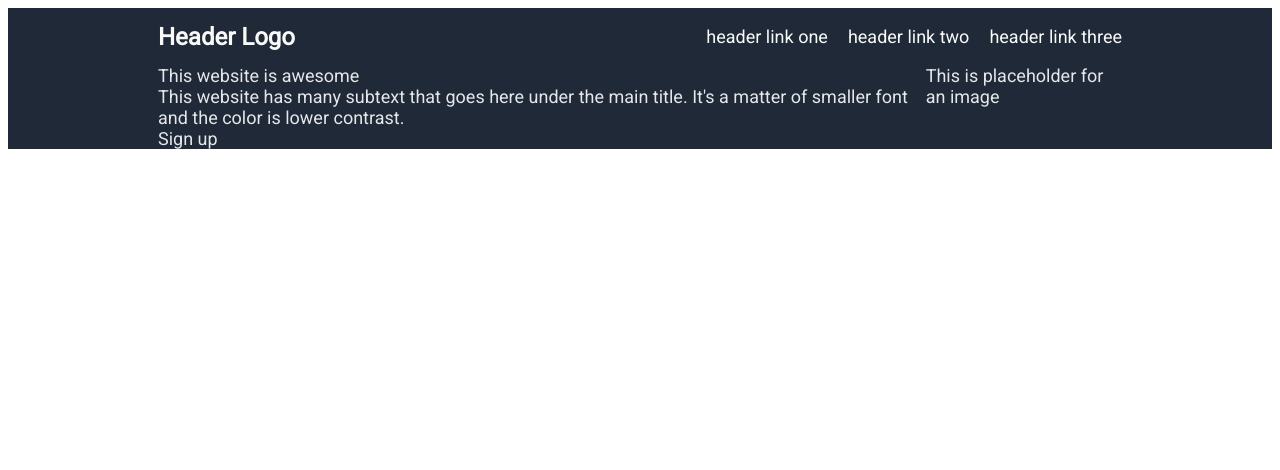
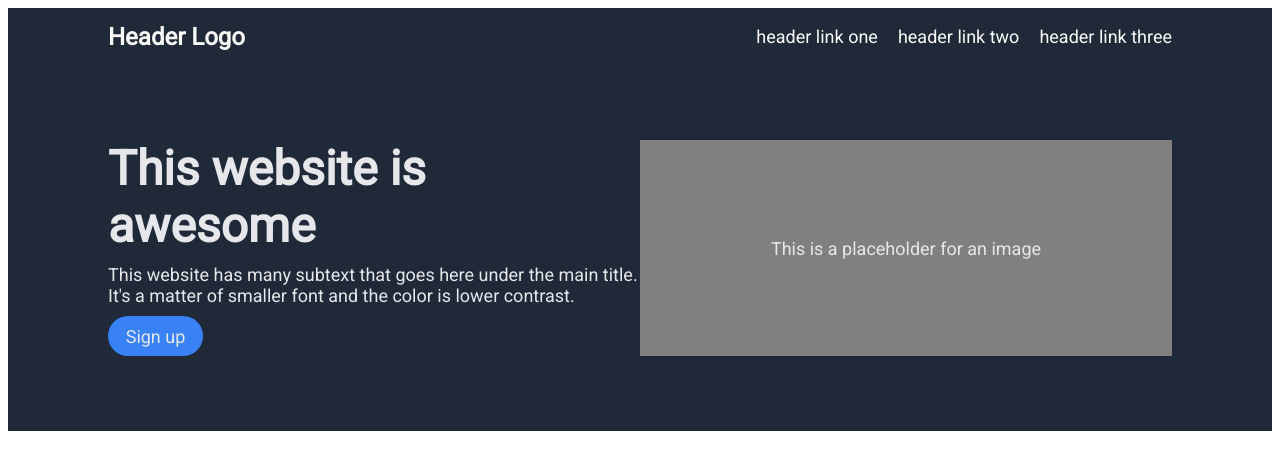
Before and after one commit to migzgb/odin-landing-page, a plain HTML site: page index.html in a window 1280 px wide. Drawn offline with Linux system fonts and the light colour scheme.

Commit message:
finished first section

```diff
--- a/index.html
+++ b/index.html
@@ -30,7 +30,7 @@
             <div class = "ctabutton">Sign up</div>
         </div>
         <div class = "hcontentright">
-            <div class ="img">This is placeholder for an image</div>
+            <div class ="img">This is a placeholder for an image</div>
         </div>
     </div>
 
--- a/styles.css
+++ b/styles.css
@@ -7,8 +7,8 @@ body {
 .header {
     background-color: #1f2937;
     display: flex;
-    padding-left: 150px;
-    padding-right: 150px;
+    padding-left: 100px;
+    padding-right: 100px;
     justify-content: space-between;
     align-items: center;
 }
@@ -31,7 +31,7 @@ a {
     font-weight : 800;
 }
 
-.right-links {
+.right-links, .hero-secondary {
     color: #e5e7eb;
     font-size: 18px;
 }
@@ -39,8 +39,11 @@ a {
 .hero-section {
     background-color: #1f2937;
     display: flex;
-    padding-left: 150px;
-    padding-right: 150px;
+    padding-left: 100px;
+    padding-right: 100px;
+    padding-top: 75px;
+    padding-bottom: 75px;
+    justify-content: center;
 }
 
 .hcontentleft, .hcontentright {
@@ -48,4 +51,33 @@ a {
     font-size: 18px;
     display: flex;
     flex-direction: column;
+    flex-grow: 1;
+    flex-basis:0;
+    gap: 10px;
 }
+
+.hero-main {
+    font-size: 48px;
+    font-weight: 800;
+}
+
+.hcontentright {
+    background-color: gray;
+    display: flex;
+    align-items: center;
+    justify-content: center;
+}
+
+.hcontentleft {
+    flex-wrap: wrap;
+}
+
+.ctabutton {
+    background-color: #3882f6;
+    border-radius: 25px;
+    padding: 10px;
+    width: 75px;
+    height: 20px;
+    display: flex;
+    justify-content: center;
+}
```
